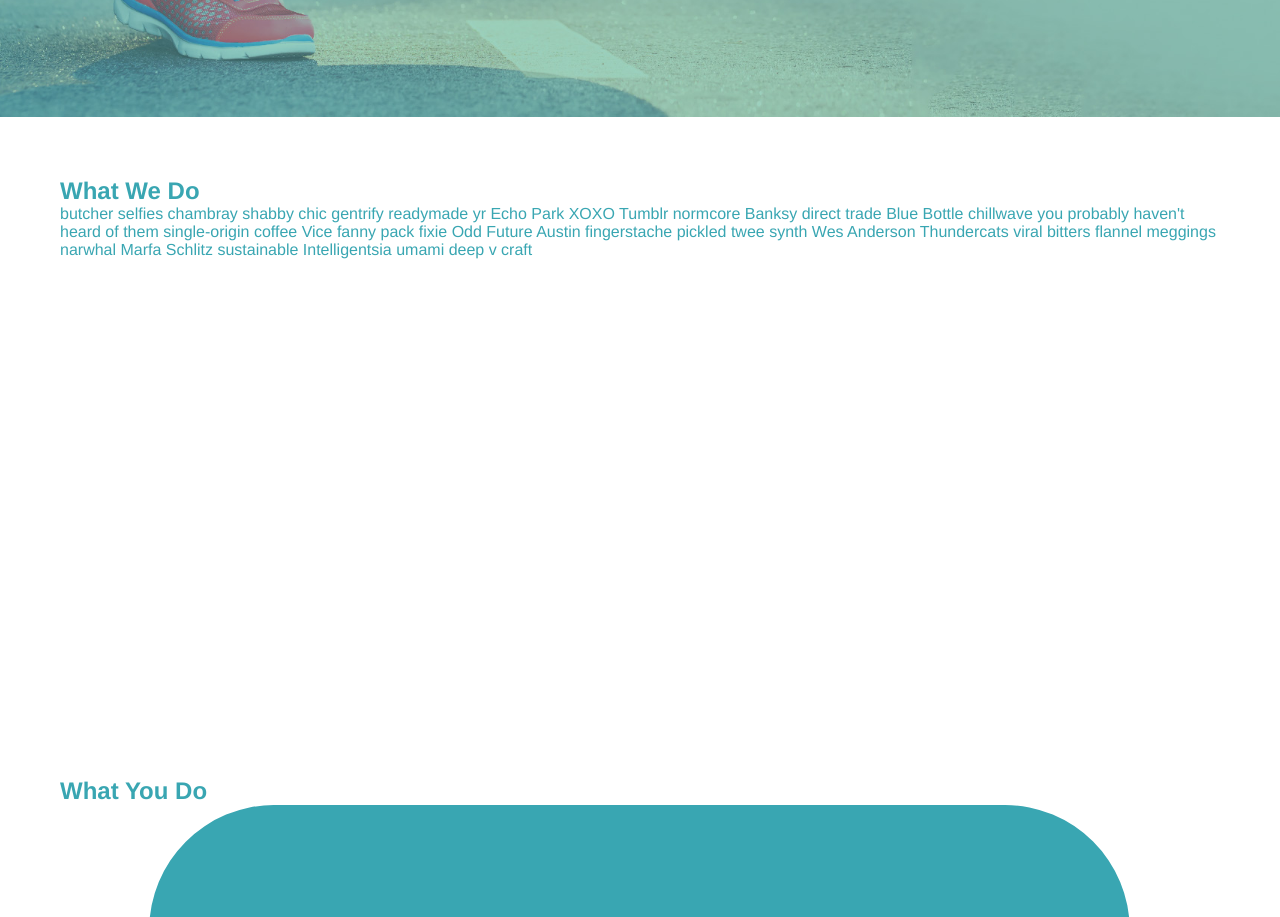
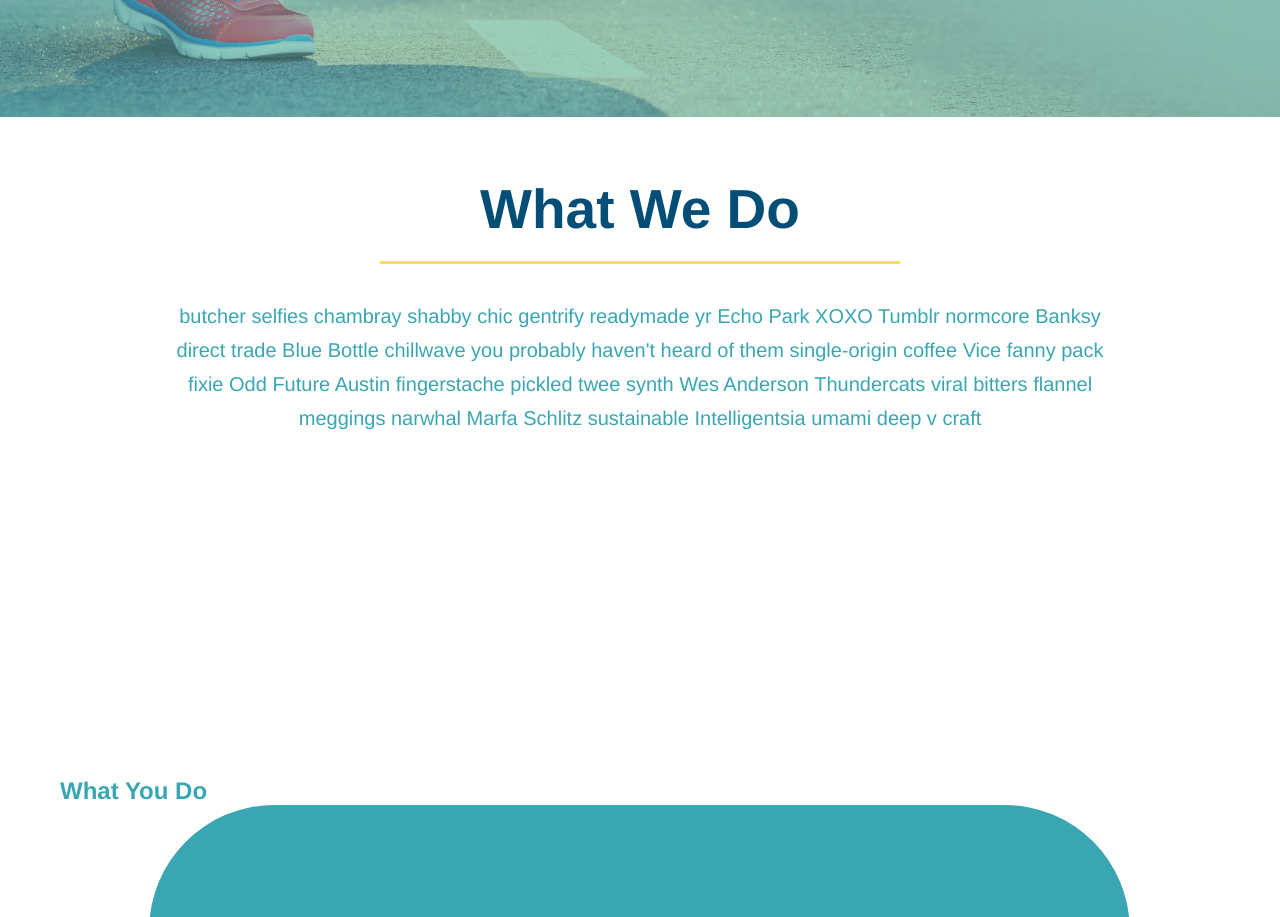
Before and after one commit to RichardLiloia/run-buddy, a plain HTML site: page index.html in a window 1280 px wide. Shown: the part 565-1482 px from the top of the page. Drawn offline with Linux system fonts and the light colour scheme.

Commit message:
style what we do section

```diff
--- a/assets/css/style.css
+++ b/assets/css/style.css
@@ -149,3 +149,25 @@
     font-size: 16px;
   }
   /* HERO STYLES END */
+
+  .intro {
+    text-align: center;
+  }
+
+  .intro h2 {
+    font-size: 55px;
+    color: #024e76;
+    margin-bottom: 35px;
+    padding: 0 100px 20px 100px;
+    border-bottom: 3px solid;
+    border-color: #fce138;
+    display: inline-block
+  }
+
+  .intro p {
+    line-height: 1.7;
+    color: #39a6b2;
+    width: 80%;
+    font-size: 20px;
+    margin: 0 auto;
+  }
--- a/index.html
+++ b/index.html
@@ -69,11 +69,9 @@
         <!-- end hero -->
 
         <!-- "what we do" section -->
-        <section id="what-we-do">
+        <section id="what-we-do" class="intro">
             <h2>What We Do</h2>
-            <p>
-                butcher selfies chambray shabby chic gentrify readymade yr Echo Park XOXO Tumblr normcore Banksy direct trade Blue Bottle chillwave you probably haven't heard of them single-origin coffee Vice fanny pack fixie Odd Future Austin fingerstache pickled twee synth Wes Anderson Thundercats viral bitters flannel meggings narwhal Marfa Schlitz sustainable Intelligentsia umami deep v craft
-            </p>
+            <p>butcher selfies chambray shabby chic gentrify readymade yr Echo Park XOXO Tumblr normcore Banksy direct trade Blue Bottle chillwave you probably haven't heard of them single-origin coffee Vice fanny pack fixie Odd Future Austin fingerstache pickled twee synth Wes Anderson Thundercats viral bitters flannel meggings narwhal Marfa Schlitz sustainable Intelligentsia umami deep v craft</p>
         </section>
 
         <!-- "what you do" section-->
```
